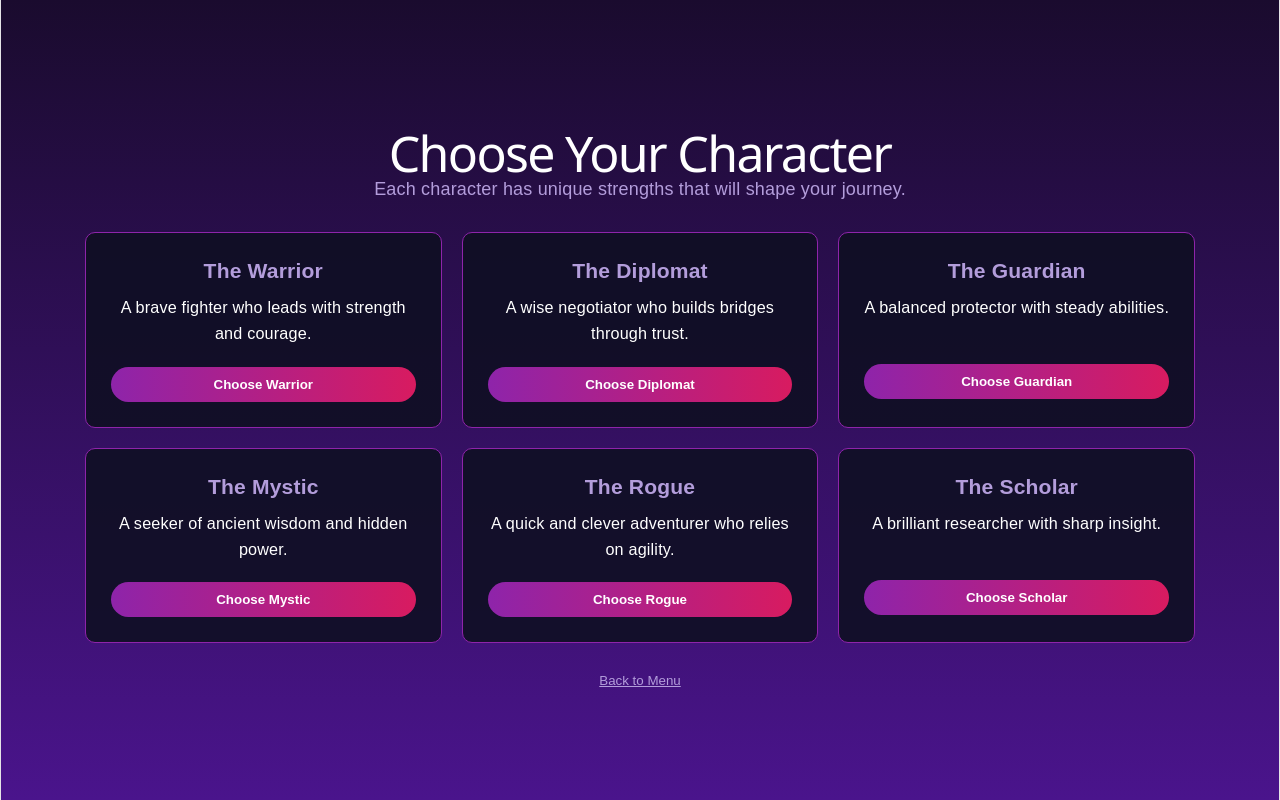
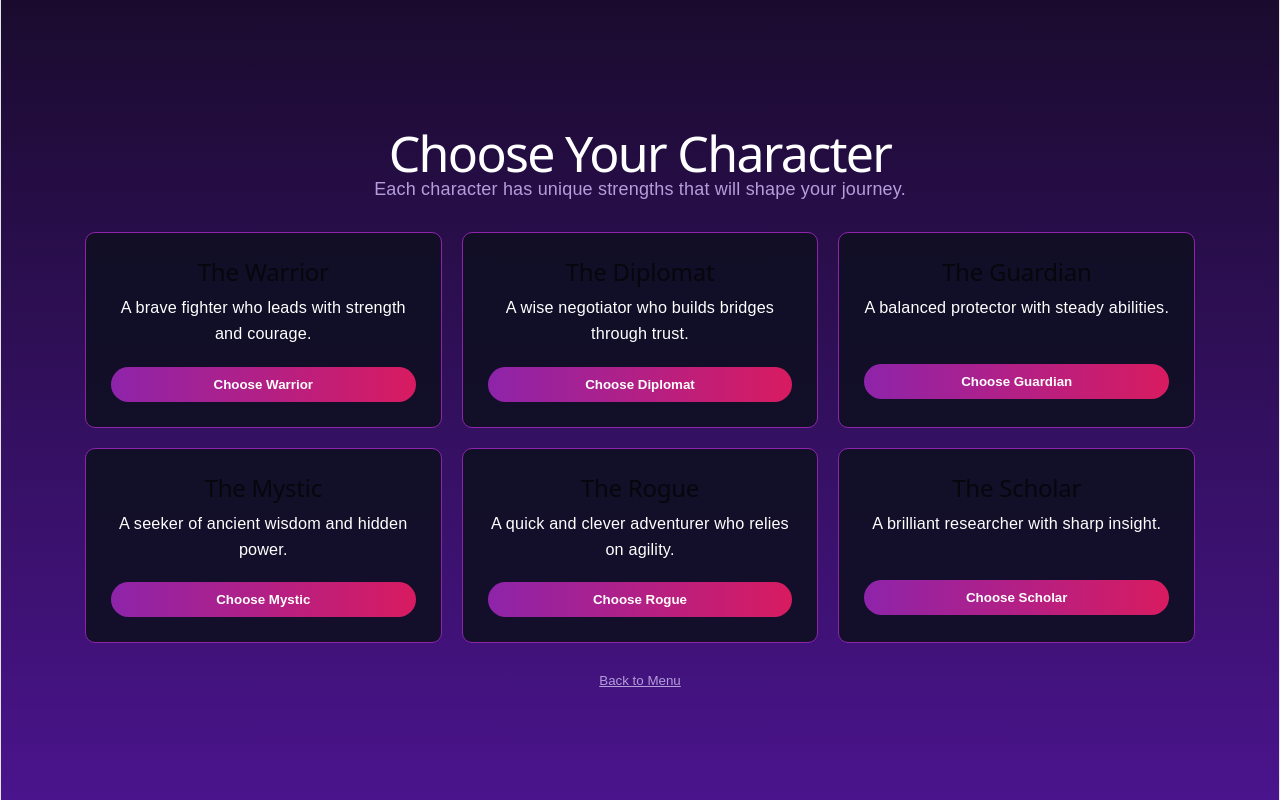
Before and after one commit to gxaldanah/Group-15-project-CSCE3444, a React (Vite) app: page / in a window 1280 px wide. Both pictures are taken after a click on the button "Start New Game". Built offline with nearby package versions, Linux system fonts and the light colour scheme.

Commit message:
fixed accessibilty alert by adding relevant landmarks (main,section, article)

```diff
--- a/src/App.tsx
+++ b/src/App.tsx
@@ -17,15 +17,15 @@ function App() {
 
   if (screen === 'charSelect') {
     return (
-      <div className="main-menu-container">
-        <div className="selection-overlay">
+      <main className="main-menu-container">
+        <section className="selection-overlay" aria-labelledby="character-select-title">
           <h1 className="game-title">Choose Your Character</h1>
           <p className="game-subtitle">Each character has unique strengths that will shape your journey.</p>
 
           <div className="character-grid">
             {characters.map((char) => (
-              <div key={char.id} className="char-card">
-                <h3>{char.name}</h3>
+              <article key={char.id} className="char-card">
+                <h2>{char.name}</h2>
                 <p>{char.desc}</p>
                 <button className="select-btn" onClick={() => {
                   alert(`Selected ${char.name}`);
@@ -34,19 +34,19 @@ function App() {
                   >
                   Choose {char.name.split(' ')[1]}
                 </button>
-              </div>
+              </article>
             ))}
           </div>
 
           <button className="back-link" onClick={() => setScreen('menu')}>Back to Menu</button>
-        </div>
-      </div>
+        </section>
+      </main>
     );
   }
 if (screen === 'points') {
   return (
-    <div className="main-menu-container">
-      <div className="selection-overlay">
+    <main className="main-menu-container">
+      <section className="selection-overlay">
         <h1 className="game-title">Allocate Your Points</h1>
         <p className="game-subtitle">
           Distribute your points to shape your abilities.
@@ -60,14 +60,14 @@ if (screen === 'points') {
         >
           Back to Character Select
         </button>
-      </div>
-    </div>
+      </section>
+    </main>
   );
 }
 
   return (
-    <div className="main-menu-container">
-      <div className="menu-card">
+    <main className="main-menu-container">
+      <section className="menu-card">
         <h1 className="game-title">Forge Your Destiny</h1>
         <br />
         <p className="game-subtitle">Shape your story through your choices.</p>
@@ -77,8 +77,8 @@ if (screen === 'points') {
           </button>
           <button className="menu-button load-button" disabled>No Saved Games</button>
         </div>
-      </div>
-    </div>
+      </section>
+    </main>
   );
 }
 
```
